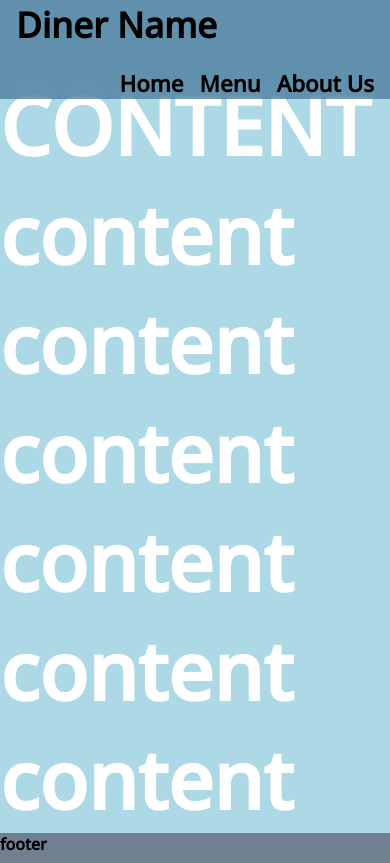
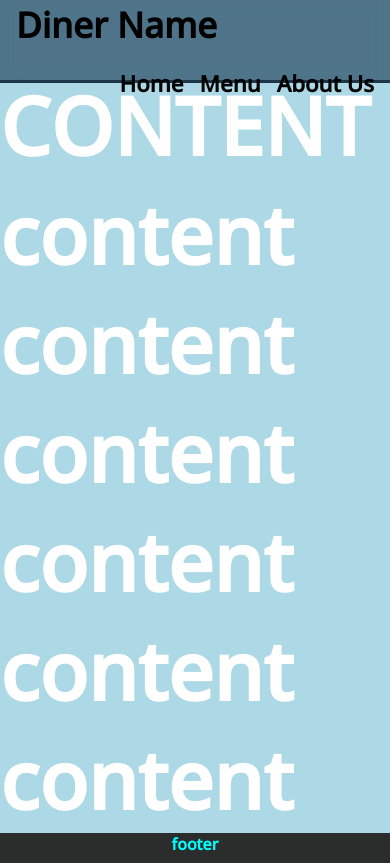
Before and after one commit to Croixed/restaurant, a website built with webpack: page dist/index.html in a window 390 px wide. Built offline with nearby package versions, Linux system fonts and the light colour scheme.

Commit message:
updated design

```diff
--- a/src/style.css
+++ b/src/style.css
@@ -40,7 +40,7 @@ body {
   height: 70px;
   left: 0px;
   right: 0px;
-  background-color: rgba(64, 115, 148, 0.7);
+  background-color: rgba(39, 75, 99, 0.7);
   font-size: 1.4rem;
   backdrop-filter: blur(8px);
 
@@ -48,6 +48,8 @@ body {
   align-items: end;
   padding: 0px 16px;
   position: fixed;
+
+  border-bottom: 3px solid rgb(29, 55, 73);
 }
 
 .restaurant {
@@ -68,16 +70,18 @@ body {
 }
 
 .footer {
+  color: cyan;
   height: 30px;
-  background-color: slategray;
+  text-align: center;
+  background-color: rgb(43, 44, 44);
 }
 
 
 
 
-@media only screen and (max-width: 700px) {
+@media only screen and (max-width: 600px) {
   .header {
     flex-wrap: wrap;
-    height: auto;
+    height: 80px;
   }
 }
```
